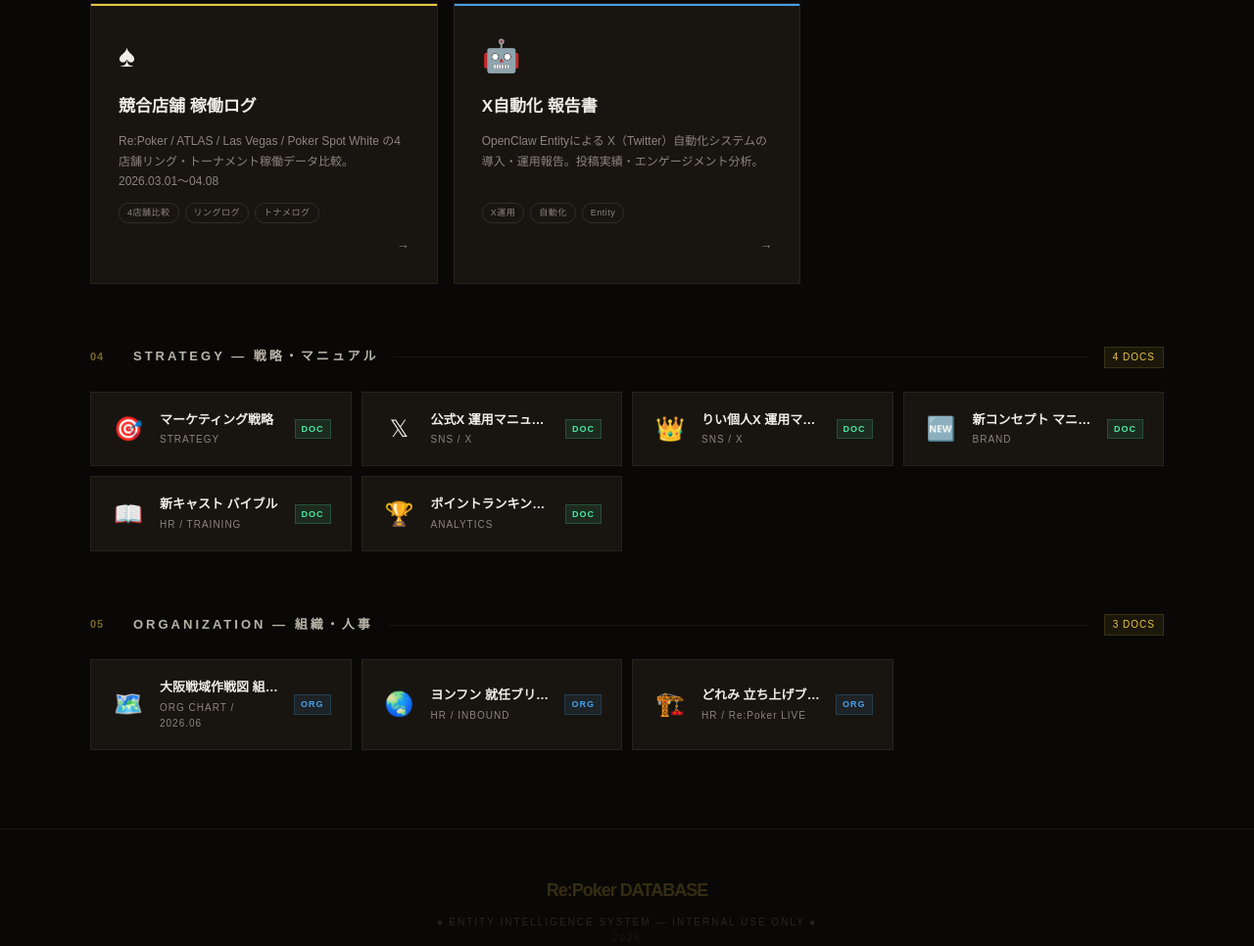
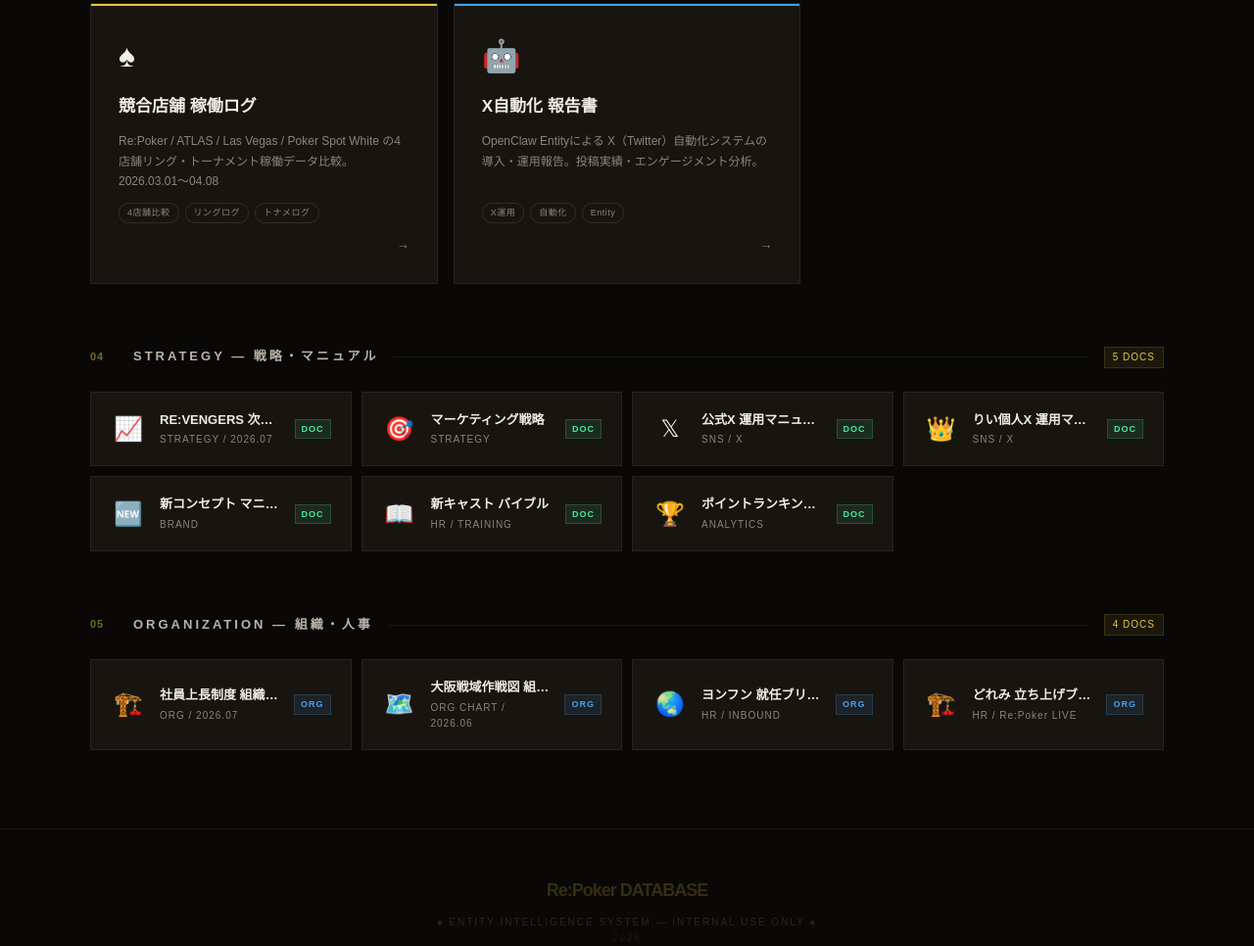
Before and after one commit to Entity513/repoker-hub, a plain HTML site: page index.html in a window 1280 px wide. Shown: the part 1505-2471 px from the top of the page at 98% size. Drawn offline with Linux system fonts and the light colour scheme.

Commit message:
Add RE:VENGERS strategy + org structure reform docs

```diff
--- a/index.html
+++ b/index.html
@@ -251,7 +251,7 @@
         <div class="hero-stat-label">稼働開始</div>
       </div>
       <div class="hero-stat">
-        <div class="hero-stat-val">14</div>
+        <div class="hero-stat-val">16</div>
         <div class="hero-stat-label">ドキュメント</div>
       </div>
       <div class="hero-stat">
@@ -423,9 +423,18 @@
       <span class="sec-num">04</span>
       <span class="sec-title">Strategy — 戦略・マニュアル</span>
       <div class="sec-line"></div>
-      <span class="sec-count">4 DOCS</span>
+      <span class="sec-count">5 DOCS</span>
     </div>
     <div class="m-grid">
+
+      <a class="m-card" href="https://bejewelled-moxie-181f68.netlify.app/" target="_blank">
+        <span class="m-icon">📈</span>
+        <div class="m-body">
+          <div class="m-title">RE:VENGERS 次の一手</div>
+          <div class="m-cat">STRATEGY / 2026.07</div>
+        </div>
+        <span class="m-badge">DOC</span>
+      </a>
 
       <a class="m-card" href="https://stellar-crumble-b58b85.netlify.app/" target="_blank">
         <span class="m-icon">🎯</span>
@@ -490,9 +499,18 @@
       <span class="sec-num">05</span>
       <span class="sec-title">Organization — 組織・人事</span>
       <div class="sec-line"></div>
-      <span class="sec-count">3 DOCS</span>
+      <span class="sec-count">4 DOCS</span>
     </div>
     <div class="m-grid">
+
+      <a class="m-card" href="https://6a4b8a79f4ca1d106cc811a0--fantastic-beignet-3eb1ab.netlify.app/" target="_blank">
+        <span class="m-icon">🏗️</span>
+        <div class="m-body">
+          <div class="m-title">社員上長制度 組織構造改革</div>
+          <div class="m-cat">ORG / 2026.07</div>
+        </div>
+        <span class="m-badge org">ORG</span>
+      </a>
 
       <a class="m-card" href="https://zesty-truffle-40ff31.netlify.app/" target="_blank">
         <span class="m-icon">🗺️</span>
```
